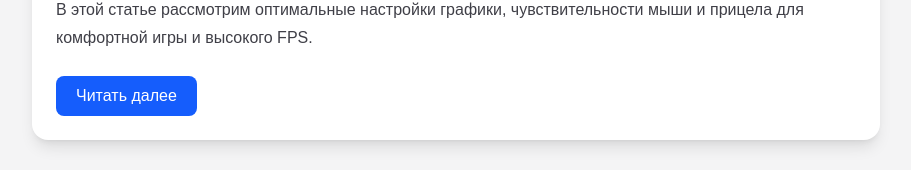
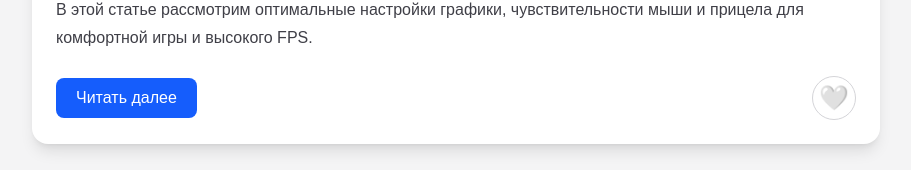
Before and after one commit to aviator2110/my-blog, a Next.js app: page / in a window 1280 px wide. Shown: the part 480-650 px from the top of the page, without its empty margins (184-1095 px from the left). Built offline with nearby package versions, Linux system fonts and the light colour scheme.

Commit message:
LikeArticleButton with some styles

```diff
--- a/src/app/page.tsx
+++ b/src/app/page.tsx
@@ -1,3 +1,4 @@
+import LikeArticleButton from "@/components/LikeArticleButton";
 import { articles } from "@/data/articles";
 import Image from "next/image";
 
@@ -36,9 +37,13 @@ export default function Home() {
                   {article.description}
                 </p>
 
-                <button className="mt-6 rounded-lg bg-blue-600 px-5 py-2 text-white transition hover:bg-blue-700">
-                  Читать далее
-                </button>
+                <div className="mt-6 flex items-center justify-between">
+                  <button className="rounded-lg bg-blue-600 px-5 py-2 font-medium text-white transition hover:bg-blue-700">
+                    Читать далее
+                  </button>
+
+                  <LikeArticleButton />
+                </div>
               </div>
             </article>
           ))}
--- /dev/null
+++ b/src/components/LikeArticleButton.tsx
@@ -0,0 +1,18 @@
+"use client";
+
+import { useState } from "react";
+
+const LikeArticleButton = () => {
+  const [isLiked, setLike] = useState(false);
+
+  return (
+    <button
+      onClick={() => setLike((prev) => !prev)}
+      className="flex h-11 w-11 items-center justify-center rounded-full border border-zinc-300 bg-white text-2xl transition hover:scale-110 hover:bg-zinc-100 dark:border-zinc-600 dark:bg-zinc-700 dark:hover:bg-zinc-600"
+    >
+      {isLiked ? "❤️" : "🤍"}
+    </button>
+  );
+};
+
+export default LikeArticleButton;
```
